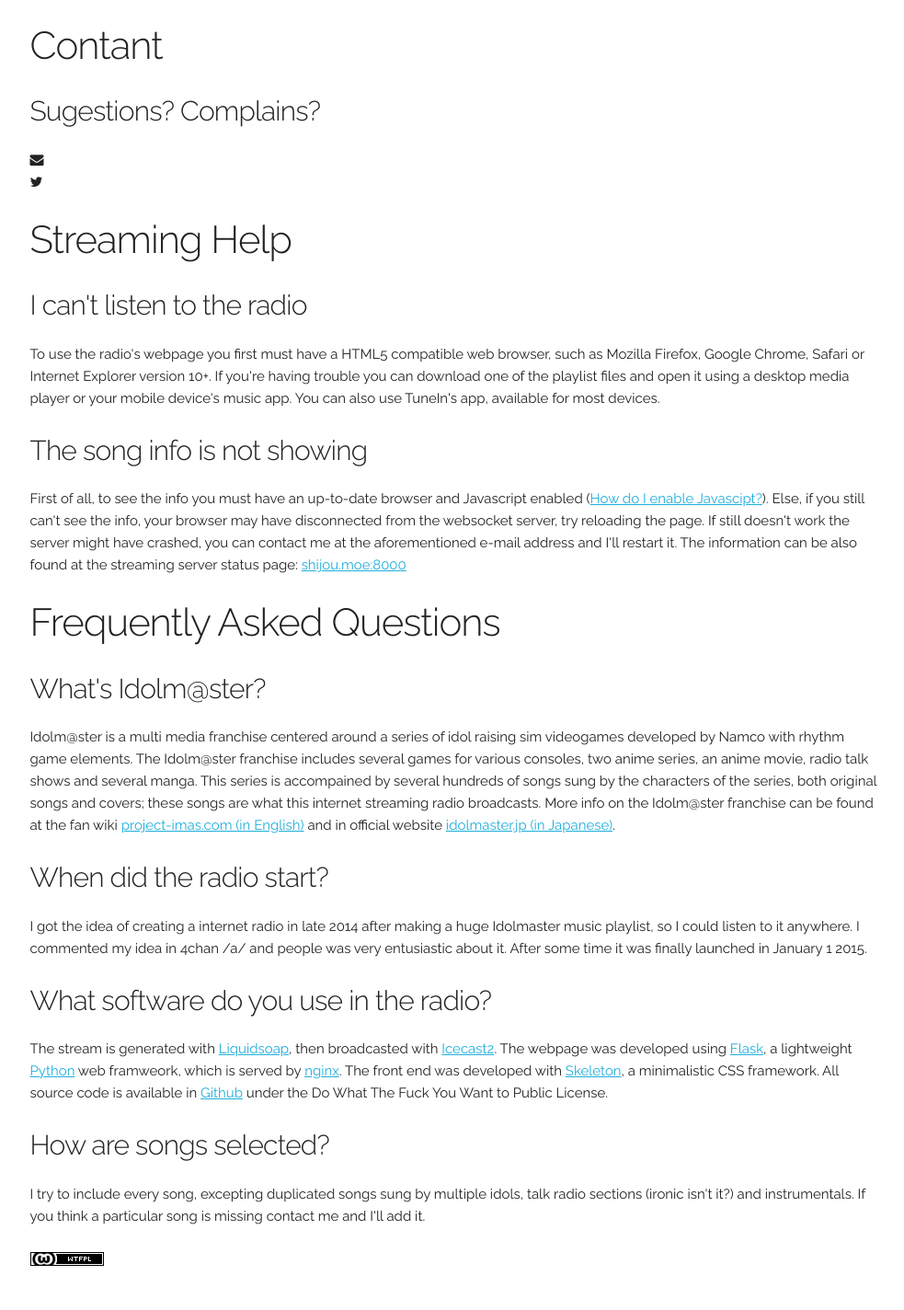
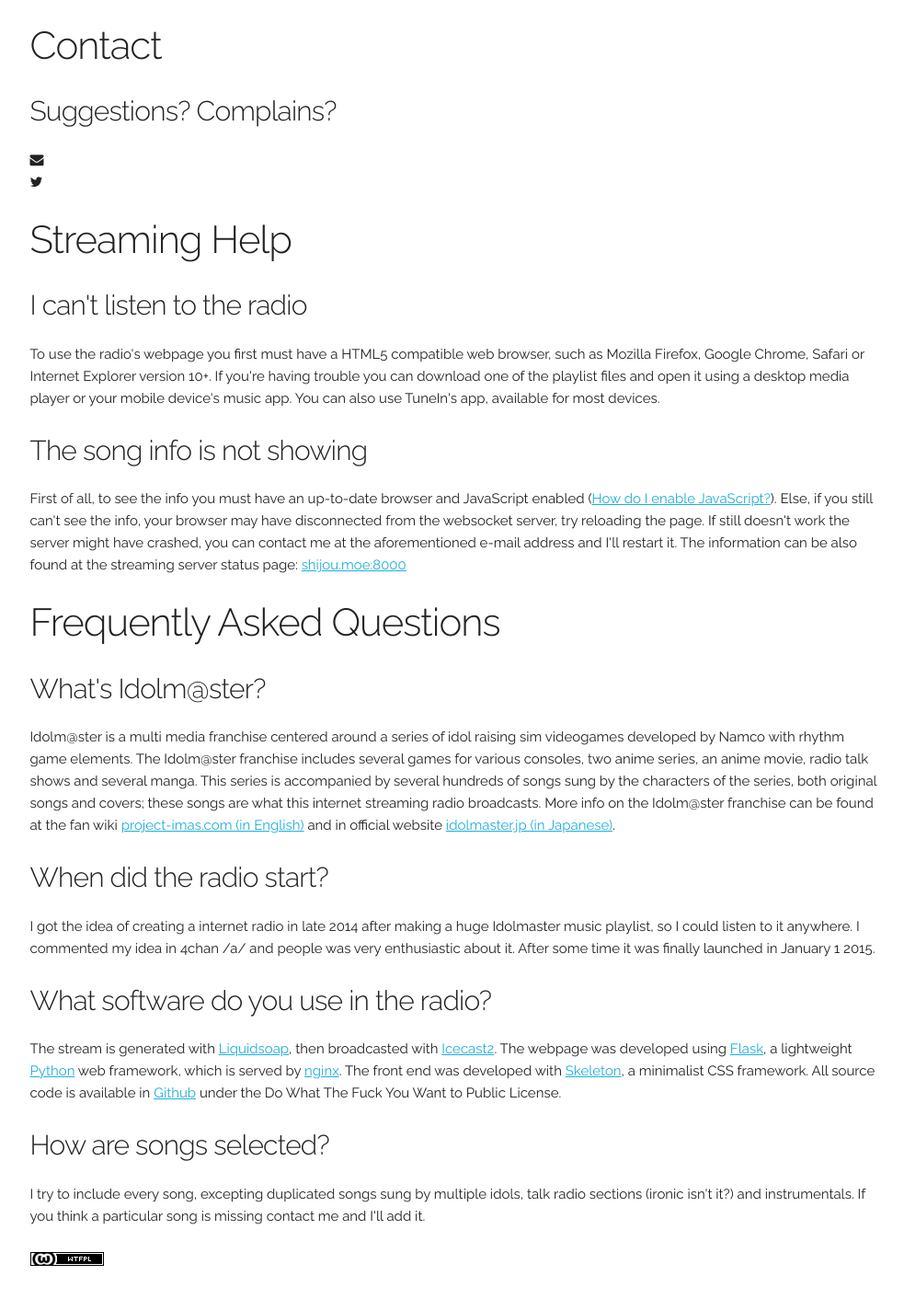
Before and after one commit to Nicci00/shijou.moe, a Python web app: template templates/radio/help.html in a window 1280 px wide. Shown: the part 59-1483 px from the top of the page at 92% size, without its empty margins (144-1127 px from the left). Run offline with Jinja, Linux system fonts and the light colour scheme; the template is opened without the code that fills it, so the values that code supplies are empty; some libraries are stand-ins or nearby versions.

Commit message:
So many misspellings

```diff
--- a/templates/radio/help.html
+++ b/templates/radio/help.html
@@ -39,9 +39,9 @@
 
     <br />
 
-    <h2>Contant</h2>
+    <h2>Contact</h2>
     <p>
-      <h4>Sugestions? Complains?</h4>
+      <h4>Suggestions? Complains?</h4>
       <i class="fa fa-envelope"></i>
       <a href="mailto:{{email}}">{{email}}</a>
       <br />
@@ -56,23 +56,23 @@
     </p>
     <p>
       <h4>The song info is not showing</h4>
-      First of all, to see the info you must have an up-to-date browser and Javascript enabled (<a href="http://www.enable-javascript.com/">How do I enable Javascipt?</a>). Else, if you still can't see the info, your browser may have disconnected from the websocket server, try reloading the page. If still doesn't work the server might have crashed, you can contact me at the aforementioned e-mail address and I'll restart it. The information can be also found at the streaming server status page: <a href="//shijou.moe:8000">shijou.moe:8000</a>
+      First of all, to see the info you must have an up-to-date browser and JavaScript enabled (<a href="http://www.enable-javascript.com/">How do I enable JavaScript?</a>). Else, if you still can't see the info, your browser may have disconnected from the websocket server, try reloading the page. If still doesn't work the server might have crashed, you can contact me at the aforementioned e-mail address and I'll restart it. The information can be also found at the streaming server status page: <a href="//shijou.moe:8000">shijou.moe:8000</a>
     </p>
 
     <h2>Frequently Asked Questions</h2>
 
     <p>
       <h4>What's Idolm@ster?</h4>
-      Idolm@ster is a multi media franchise centered around a series of idol raising sim videogames developed by Namco with rhythm game elements. The Idolm@ster franchise includes several games for various consoles, two anime series, an anime movie, radio talk shows and several manga. This series is accompained by several hundreds of songs sung by the characters of the series, both original songs and covers; these songs are what this internet streaming radio broadcasts. More info on the Idolm@ster franchise can be found at the fan wiki <a href="http://www.project-imas.com/wiki/Main_Page">project-imas.com (in English)</a> and in official website <a href="//idolmaster.jp">idolmaster.jp (in Japanese)</a>.
+      Idolm@ster is a multi media franchise centered around a series of idol raising sim videogames developed by Namco with rhythm game elements. The Idolm@ster franchise includes several games for various consoles, two anime series, an anime movie, radio talk shows and several manga. This series is accompanied by several hundreds of songs sung by the characters of the series, both original songs and covers; these songs are what this internet streaming radio broadcasts. More info on the Idolm@ster franchise can be found at the fan wiki <a href="http://www.project-imas.com/wiki/Main_Page">project-imas.com (in English)</a> and in official website <a href="//idolmaster.jp">idolmaster.jp (in Japanese)</a>.
     </p>
 
     <p><h4>When did the radio start?</h4>
-      I got the idea of creating a internet radio in late 2014 after making a huge Idolmaster music playlist, so I could listen to it anywhere. I commented my idea in 4chan /a/ and people was very entusiastic about it.  After some time it was finally launched in January 1 2015.
+      I got the idea of creating a internet radio in late 2014 after making a huge Idolmaster music playlist, so I could listen to it anywhere. I commented my idea in 4chan /a/ and people was very enthusiastic about it.  After some time it was finally launched in January 1 2015.
     </p>
 
     <p>
       <h4>What software do you use in the radio?</h4>
-      The stream is generated with <a href="http://liquidsoap.fm">Liquidsoap</a>, then broadcasted with <a href="http://icecast.org/">Icecast2</a>. The webpage was developed using <a href="http://flask.pocoo.org/">Flask</a>, a lightweight <a href="https://www.python.org/">Python</a> web framweork, which is served by <a href="http://nginx.org/">nginx</a>. The front end was developed with <a href="http://getskeleton.com/">Skeleton</a>, a minimalistic CSS framework. All source code is available in <a href="https://github.com/Nicci00">Github</a> under the Do What The Fuck You Want to Public License.
+      The stream is generated with <a href="http://liquidsoap.fm">Liquidsoap</a>, then broadcasted with <a href="http://icecast.org/">Icecast2</a>. The webpage was developed using <a href="http://flask.pocoo.org/">Flask</a>, a lightweight <a href="https://www.python.org/">Python</a> web framework, which is served by <a href="http://nginx.org/">nginx</a>. The front end was developed with <a href="http://getskeleton.com/">Skeleton</a>, a minimalist CSS framework. All source code is available in <a href="https://github.com/Nicci00">Github</a> under the Do What The Fuck You Want to Public License.
     </p>
 
     <p>
```
